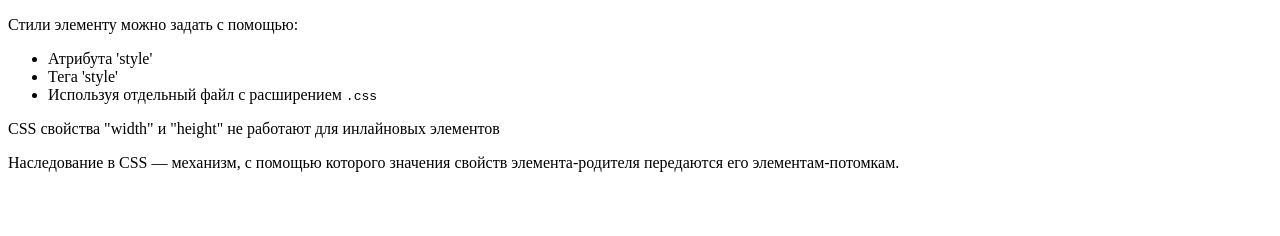
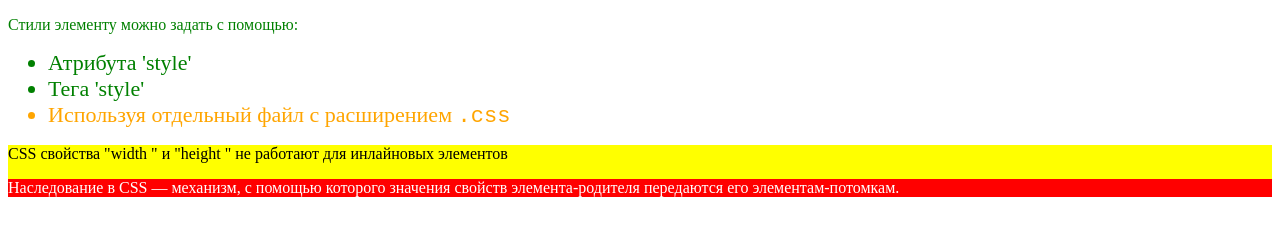
Before and after one commit to bratok11/HTML, a plain HTML site: page lesson4/task-1/index.html in a window 1280 px wide. Drawn offline with Linux system fonts and the light colour scheme.

Commit message:
did task 1-2

```diff
--- a/lesson4/task-1/first-style.html
+++ b/lesson4/task-1/index.html
@@ -4,20 +4,31 @@
 <head>
     <meta charset="UTF-8" />
     <title>Первые стили</title>
+    <link rel="stylesheet" href="lesson4\task2\normalizecss.html">
 </head>
+<style>
+    li {
+        font-size: 22px;
+    }
+
+    .list {
+        color: green;
+    }
+</style>
 
 <body>
-    <section>
+    <section class=" list ">
         <p>Стили элементу можно задать с помощью:</p>
         <ul>
             <li>Атрибута 'style'</li>
             <li>Тега 'style'</li>
-            <li>Используя отдельный файл с расширением <code>.css</code></li>
+            <li style="color: orange; ">Используя отдельный файл с расширением <code>.css</code></li>
         </ul>
     </section>
-    <section>
-        <p>CSS свойства "width" и "height" не работают для инлайновых элементов</p>
-        <p>
+
+    <section style="background-color: yellow; ">
+        <p>CSS свойства "width " и "height " не работают для инлайновых элементов</p>
+        <p style="color:white ; background-color: red; ">
             Наследование в CSS — механизм, с помощью которого значения свойств элемента-родителя передаются его элементам-потомкам.
         </p>
     </section>
```
Also changed, not shown: lesson4/task2/normalizecss.html (added, +23 -0 lines).
